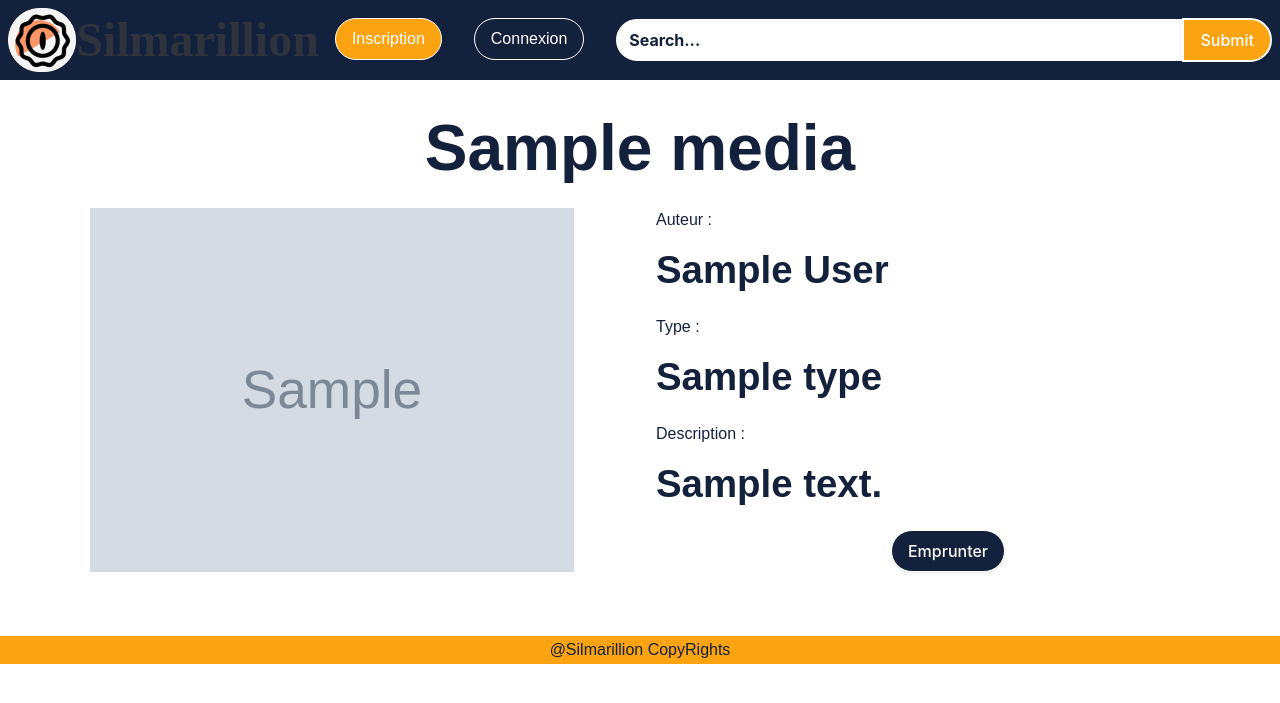
After one commit to fvancamp5/Mediatheque_Silmarillion, a Symfony app: template templates/home/mediaPage.html.twig in a window 1280 px wide. The commit adds this page. Shown: the top 703 px of the page. Run offline with Twig, Linux system fonts and the light colour scheme; the template is opened without the code that fills it: most values are stand-ins (such as "Sample title", 1, 10 or a date in 2020); grey boxes marked "Sample" are stand-in pictures; some libraries are stand-ins or nearby versions.

Commit message:
affichage des médias

```diff
--- a/public/style/webstyle.css
+++ b/public/style/webstyle.css
@@ -28,12 +28,9 @@ header a {
 
 main {
     width: 100%;
-    display: flex;
-    flex-direction: row;
-    align-content: center;
     padding: 0 0.5rem;
-    height: 100vh;
 }
+
 
 html, body {
     width: 100%;
@@ -45,7 +42,24 @@ html, body {
     padding: 0;
     overflow-x: hidden;
     box-sizing: border-box!important;
+
 }
+
+footer {
+    background-color: var(--yellow);
+    height: 3.5vh;
+    justify-items: center;
+    display: flex;
+    align-items: center;
+    justify-content: center;
+}
+
+footer p {
+    font-size: 2vh;
+    text-decoration: none !important;
+    color: var(--blue) !important;
+}
+
 
 h1{
     color: var(--blue);
@@ -149,12 +180,17 @@ input::placeholder {
     padding: 0 1rem;
 }
 
-.button{
-    background-color: var(--blue);
-    color: white;
+.button, .useless{
+    font-size: 1rem;
+    font-weight: 500!important;
+    padding: 0.5rem 1rem;
     height: auto;
     border: white solid 1px ;
     border-radius: 2rem;
+}
+.button {
+    background-color: var(--blue);
+    color: white;
 }
 #Inscription {
     background-color: var(--yellow)!important;
@@ -199,6 +246,82 @@ input::placeholder {
     width: 100%;
 }
 
+.media-page {
+    display: flex;
+    flex-direction: column;
+    align-items: center;
+    justify-content: flex-start;
+    width: 100%;
+    padding: 2rem;
+    box-sizing: border-box;
+}
+
+.media-page h1 {
+    margin-bottom: 4rem;
+    font-size: clamp(3rem, 5vw, 12rem) !important;
+    font-weight: 800!important;
+    align-content: center !important;
+    text-align: center !important;
+}
+
+.media-content {
+    display: flex;
+    flex-direction: row;
+    justify-content: space-between;
+    align-items: flex-start;
+    width: 100%;
+    gap: 2rem;
+    margin-bottom: 2rem;
+}
+
+.media-content {
+    display: flex;
+    flex-direction: row;
+    justify-content: space-between;
+    align-items: stretch;
+    width: 100%;
+    gap: 2rem;
+    margin-bottom: 2rem;
+}
+
+.media-image {
+    flex: 1;
+    display: flex;
+    justify-content: center;
+    max-width: 50%;
+    height: auto;
+}
+
+.media-details {
+    flex: 1;
+    display: flex;
+    flex-direction: column;
+    justify-content: center;
+    align-items: flex-start;
+    max-width: 50%;
+    height: auto;
+}
+
+.media-details table {
+    width: 100%;
+    margin-bottom: 2rem;
+}
+
+.media-details h2 {
+    margin: 1rem 0;
+    font-size: clamp(2rem, 3vw, 8rem) !important;
+    font-weight: 600!important;
+    align-content: center !important;
+    text-align: left !important;
+}
+
+.media-details form {
+    display: flex;
+    justify-content: center;
+    width: 100%;
+}
+
+
 
 .media-item{
     display: flex;
--- a/templates/base.html.twig
+++ b/templates/base.html.twig
@@ -42,5 +42,11 @@
             {% block body %}
             {% endblock %}
         </main>
+        <footer>
+            <a href="{{ url('home') }}" >
+                <p> @Silmarillion CopyRights </p>
+            </a>
+
+        </footer>
     </body>
 </html>
--- a/templates/home/index.html.twig
+++ b/templates/home/index.html.twig
@@ -21,9 +21,9 @@
         <div class="content">
             {% for media in medias %}
                 {% if media.state == true %}
-                    <a href="{{ url('home/' ~ media.title ) }}" class="media-item">
-                        <img src="{{ asset('images/' ~ media.image) }}">
-                        <p> {{media.title}} </p>
+                    <a href="{{ path('home_id', { id: media.id }) }}" class="media-item">
+                        <img src="{{ asset('images/' ~ media.image) }}" alt="{{ media.title }}">
+                        <p>{{ media.title }}</p>
                     </a>
                 {% endif %}
             {% endfor %}
--- /dev/null
+++ b/templates/home/mediaPage.html.twig
@@ -0,0 +1,39 @@
+{% extends 'base.html.twig' %}
+
+{% block title %}
+    {{ media.title }}
+{% endblock %}
+
+{% block body %}
+    <div class="media-page">
+        <h1 class="title is-primary">{{ media.title }}</h1>
+        <div class="media-content">
+            <div class="media-image">
+                <img src="{{ asset('images/' ~ media.image) }}" alt="{{ media.title }}">
+            </div>
+            <div class="media-details">
+
+                <p>Auteur :</p>
+                <h2 class="title is-secondary">{{ media.author }}</h2>
+
+                <p>Type :</p>
+                <h2 class="title is-secondary">{{ media.type }}</h2>
+
+                <p>Description : </p>
+                <h2 class="title is-secondary">{{ media.description }}</h2>
+
+                {% if media.state == true %}
+                    <form action="{{ path('home_id', { id: media.id }) }}" method="get">
+                        <input type="submit" class="button" value="Emprunter" id="emprunter">
+                    </form>
+                {% else %}
+                    <form >
+                        <!-- inutile, juste pour la mise en forme -->
+                        <input type="button" class="useless" value="Emprunter" id="emprunter">
+                    </form>
+                {% endif %}
+            </div>
+        </div>
+    </div>
+
+{% endblock %}
```
Also changed, not shown: other parts of public/style/webstyle.css (+63 -0 lines), src/Controller/HomeController.php (+74 -0 lines).
